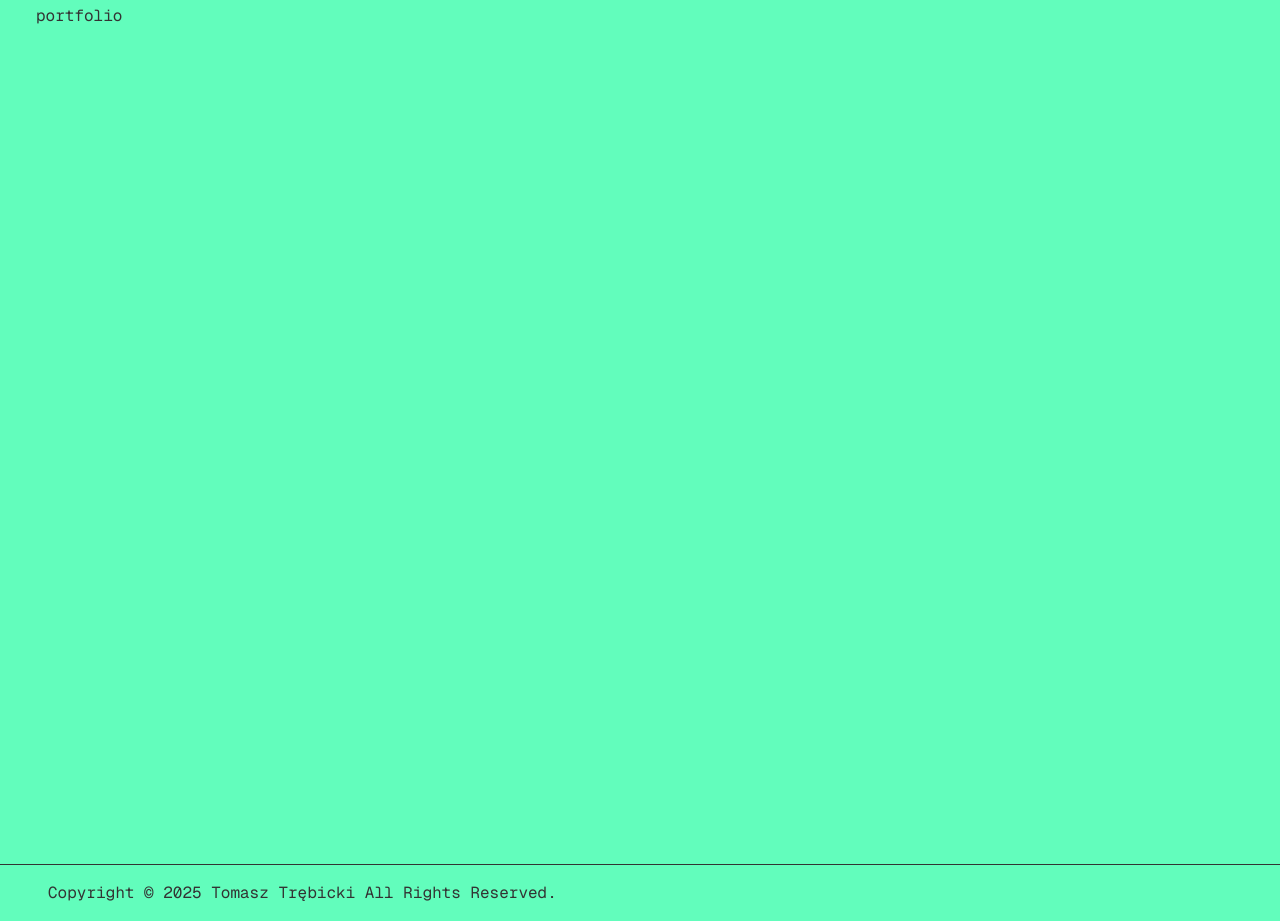
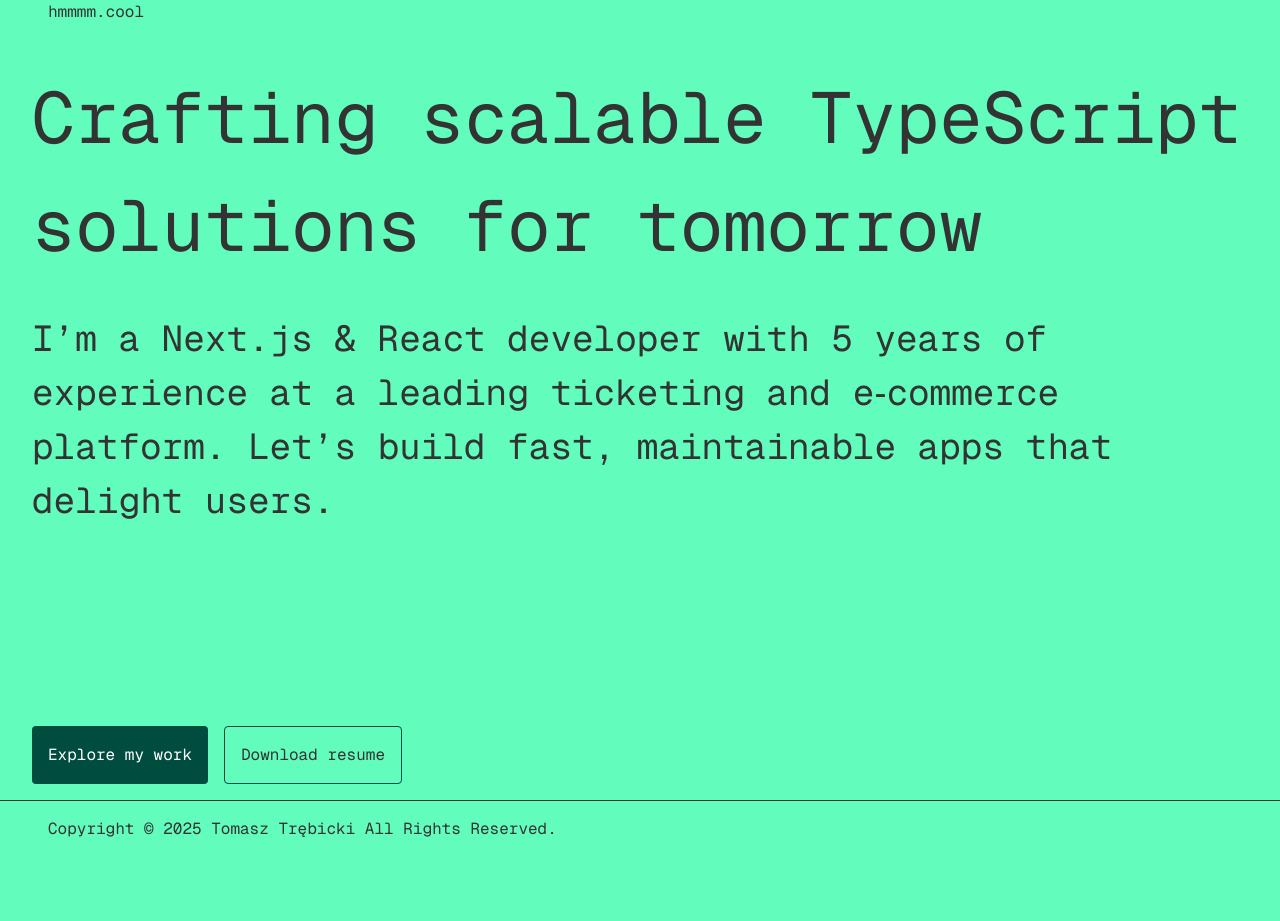
Before and after one commit to ttrebicki/portfolio-2025, a Next.js app: page / in a window 1280 px wide. After the commit the page ends 857 px from the top, so only its background shows below. Built offline with nearby package versions, Linux system fonts and the light colour scheme.

Commit message:
feat(PO-2): hero banner

```diff
--- a/src/app/globals.css
+++ b/src/app/globals.css
@@ -6,22 +6,25 @@
   --primary-main: #004d40;
   --secondary-main: #00695c;
   --text: #333333;
+  --button-text: #ffffff;
 }
 
-@media (prefers-color-scheme: dark) {
+/* @media (prefers-color-scheme: dark) {
   :root {
     --background: #004d40;
     --foreground: #002f2b;
     --primary-main: #62fdbc;
     --secondary-main: #26a69a;
     --text: #e0e0e0;
+    --button-text: #002f2b;
   }
-}
+} */
 
 @theme {
   --color-background: var(--background);
   --color-foreground: var(--foreground);
   --color-text: var(--text);
+  --color-button-text: var(--button-text);
   --color-bordercolor: var(--text);
   --color-primary-main: var(--primary-main);
   --color-secondary-main: var(--secondary-main);
@@ -32,20 +35,24 @@ html {
 }
 
 * {
-  color: var(--text);
   font-family: var(--font-geist-mono);
 }
 
+body {
+  color: var(--text);
+}
+
 h1 {
-  font-size: var(--text-4xl);
+  font-size: var(--text-3xl);
 }
 
 h2 {
-  font-size: var(--text-2xl);
+  font-size: var(--text-xl);
 }
 
 h3 {
-  font-size: var(--text-xl);
+  font-size: var(--text-lg);
+  font-weight: bold;
 }
 
 h4 {
@@ -54,6 +61,7 @@ h4 {
 
 h5 {
   font-size: var(--text-base);
+  font-weight: bold;
 }
 
 h6 {
@@ -62,27 +70,27 @@ h6 {
 
 @media screen and (min-width: theme("screens.lg")) {
   h1 {
-    font-size: var(--text-8xl);
+    font-size: var(--text-7xl);
   }
 
   h2 {
-    font-size: var(--text-5xl);
+    font-size: var(--text-4xl);
   }
 
   h3 {
-    font-size: var(--text-4xl);
+    font-size: var(--text-3xl);
   }
 
   h4 {
-    font-size: var(--text-3xl);
+    font-size: var(--text-2xl);
   }
 
   h5 {
-    font-size: var(--text-2xl);
+    font-size: var(--text-xl);
   }
 
   h6 {
-    font-size: var(--text-xl);
+    font-size: var(--text-lg);
   }
 }
 
--- a/src/app/layout.tsx
+++ b/src/app/layout.tsx
@@ -18,9 +18,7 @@ export default async function RootLayout({
         className={`${geistSans.variable} ${geistMono.variable} antialiased min-h-screen flex flex-col justify-between bg-background`}
       >
         <Navbar />
-        <main className={`${layoutConstraintsCn} pt-4 pb-4 bg-transparent`}>
-          {children}
-        </main>
+        <main className={`${layoutConstraintsCn}`}>{children}</main>
         <Footer />
         <Toaster position="bottom-left" />
       </body>
--- a/src/app/page.tsx
+++ b/src/app/page.tsx
@@ -1,10 +1,12 @@
-import { Navbar } from "@/ui/layout/Navbar";
-import { Footer } from "@/ui/layout/Footer";
+import { Section } from "@/ui/reusable/Section";
+import { HeroBanner } from "@/ui/sections/HeroBanner";
 
 export default function Home() {
   return (
-    <div className="font-sans min-h-screen p-8">
-      <main className="flex flex-col gap-[32px] row-start-2 items-center sm:items-start bg-background"></main>
+    <div className="font-sans min-h-screen">
+      <Section className={"pt-16"}>
+        <HeroBanner />
+      </Section>
     </div>
   );
 }
--- a/src/ui/layout/Main/index.tsx
+++ b/src/ui/layout/Main/index.tsx
@@ -2,8 +2,6 @@ import { PropsWithChildren } from "react";
 
 export const Main = ({ children }: PropsWithChildren) => {
   return (
-    <div className={"flex flex-1 flex-col gap-4 relative bg-transparent"}>
-      {children}
-    </div>
+    <div className={"flex flex-1 flex-col gap-4 relative"}>{children}</div>
   );
 };
--- a/src/ui/layout/Navbar/index.tsx
+++ b/src/ui/layout/Navbar/index.tsx
@@ -3,11 +3,11 @@ import Link from "next/link";
 
 export const Navbar = () => {
   return (
-    <nav className={"flex p-1 sticky top-0 z-10"}>
+    <nav className={"flex pt-4 lg:pt-0 lg:p-4 fixed top-0 z-10"}>
       <div
         className={`${layoutConstraintsCn} flex flex-1 justify-between items-center`}
       >
-        <Link href="#">{"portfolio"}</Link>
+        <Link href="#">{"hmmmm.cool"}</Link>
       </div>
     </nav>
   );
--- a/src/ui/reusable/Button/index.tsx
+++ b/src/ui/reusable/Button/index.tsx
@@ -8,7 +8,7 @@ export const Button = ({
 }: IButtonProps) => {
   const variantCn =
     variant === "contained"
-      ? "bg-primary-main hover:bg-secondary-main text-text"
+      ? "bg-primary-main hover:bg-secondary-main text-button-text"
       : `border border-primary-main ${
           disabled ? "" : "hover:bg-secondary-main"
         }`;
@@ -16,7 +16,7 @@ export const Button = ({
   return (
     <button
       {...props}
-      className={`${variantCn} cursor-pointer rounded-sm ${
+      className={`${variantCn} p-4 cursor-pointer rounded-sm ${
         disabled ? "opacity-50 cursor-default pointer-none:" : ""
       } p-${padding} ${props.className}`}
       onClick={!disabled ? props.onClick : undefined}
--- /dev/null
+++ b/src/ui/reusable/Section/index.tsx
@@ -0,0 +1,8 @@
+export const Section = (props: React.ComponentPropsWithoutRef<"section">) => {
+  return (
+    <section
+      {...props}
+      className={`h-screen min-h-screen max-h-screen relative pt-4 pb-4 ${props.className}`}
+    />
+  );
+};
--- /dev/null
+++ b/src/ui/sections/HeroBanner/index.tsx
@@ -0,0 +1,22 @@
+import { Button } from "@/ui/reusable/Button";
+
+export const HeroBanner = () => {
+  return (
+    <div className={"flex flex-1 min-h-full flex-col justify-between"}>
+      <div className={"flex flex-col gap-8"}>
+        <h1>{"Crafting scalable TypeScript solutions for tomorrow"}</h1>
+        <h2>
+          {
+            "I’m a Next.js & React developer with 5 years of experience at a leading ticketing and e‑commerce platform. Let’s build fast, maintainable apps that delight users."
+          }
+        </h2>
+      </div>
+      <div className={"flex gap-4"}>
+        <Button className="w-fit">{"Explore my work"}</Button>
+        <Button variant={"outlined"} className={"w-fit"}>
+          {"Download resume"}
+        </Button>
+      </div>
+    </div>
+  );
+};
```
Also changed, not shown: src/ui/sections/AboutMe/index.tsx (added).
